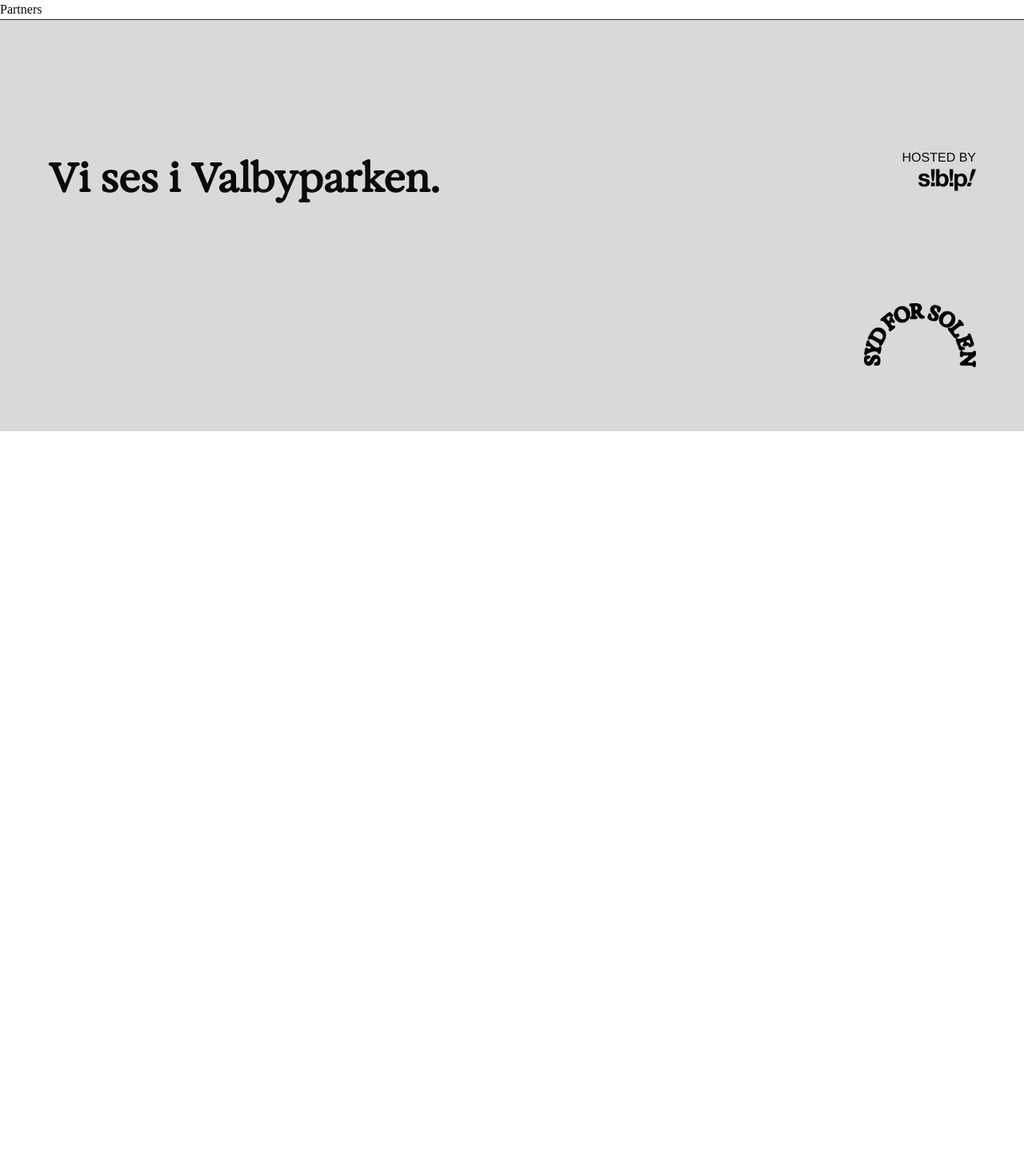
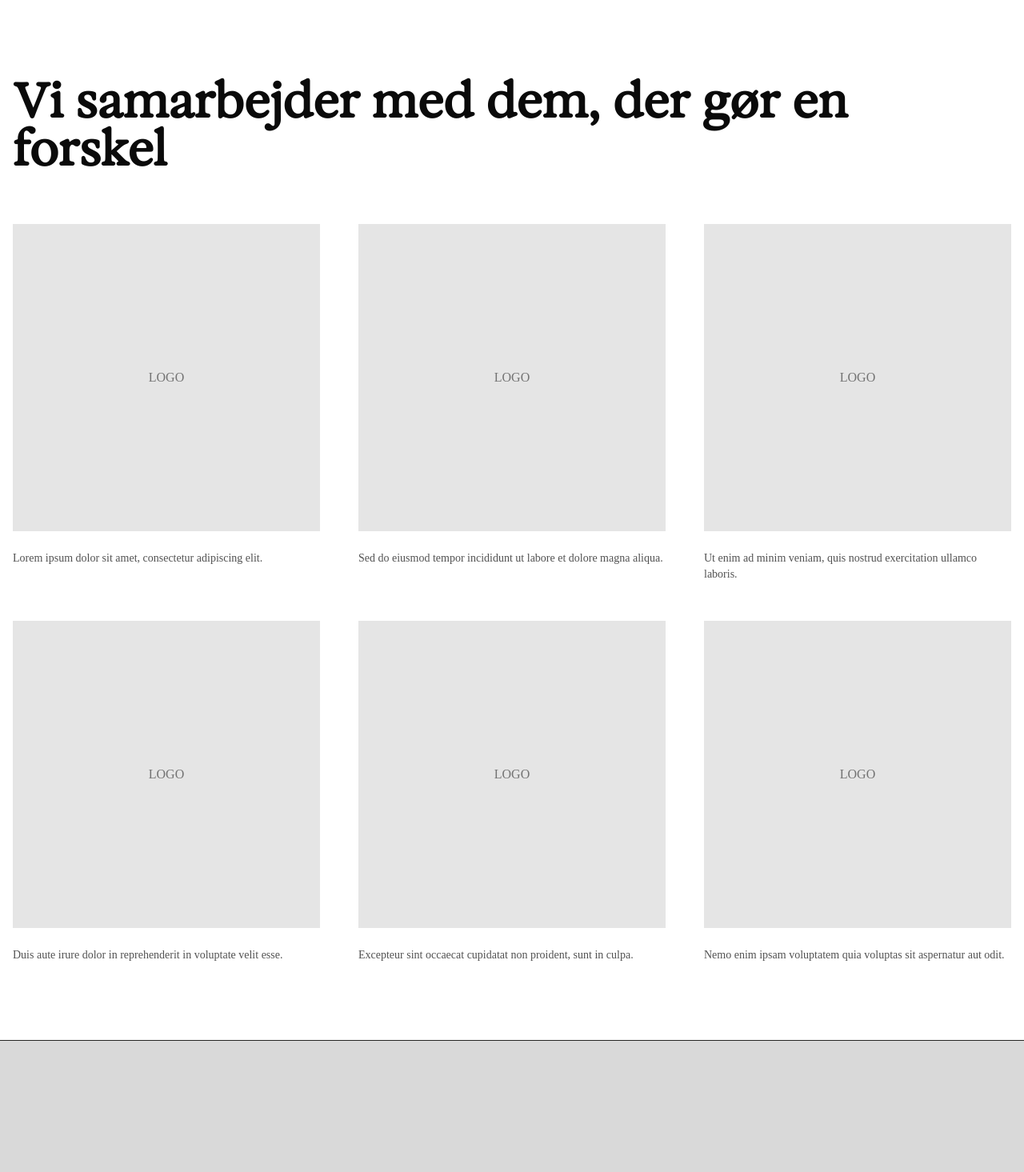
Before and after one commit to axwii/sydforsolenDemo, a Next.js app: page /partnere in a window 1280 px wide. Shown: the top 1465 px of the page at 80% size. Before the commit the page ends 800 px from the top, so only its background shows below. Built offline with nearby package versions, Linux system fonts and the light colour scheme.

Commit message:
Implement partners section with placeholder data and layout

```diff
--- a/src/app/partnere/page.tsx
+++ b/src/app/partnere/page.tsx
@@ -1,3 +1,42 @@
+import Image from "next/image";
+
+// Placeholder data for partners - replace with actual data later
+const partners = [
+  { id: 1, name: "Partner 1", logo: "/images/placeholder.webp", description: "Lorem ipsum dolor sit amet, consectetur adipiscing elit." },
+  { id: 2, name: "Partner 2", logo: "/images/placeholder.webp", description: "Sed do eiusmod tempor incididunt ut labore et dolore magna aliqua." },
+  { id: 3, name: "Partner 3", logo: "/images/placeholder.webp", description: "Ut enim ad minim veniam, quis nostrud exercitation ullamco laboris." },
+  { id: 4, name: "Partner 4", logo: "/images/placeholder.webp", description: "Duis aute irure dolor in reprehenderit in voluptate velit esse." },
+  { id: 5, name: "Partner 5", logo: "/images/placeholder.webp", description: "Excepteur sint occaecat cupidatat non proident, sunt in culpa." },
+  { id: 6, name: "Partner 6", logo: "/images/placeholder.webp", description: "Nemo enim ipsam voluptatem quia voluptas sit aspernatur aut odit." },
+];
+
 export default function Partners() {
-  return <div>Partners</div>;
+  return (
+    <div className="container mx-auto px-4 py-16 md:py-24">
+      <h1 className="text-4xl md:text-6xl font-bold mb-12 md:mb-16 font-exposure">
+        Vi samarbejder med dem, der gør en forskel
+      </h1>
+      <div className="grid grid-cols-1 md:grid-cols-3 gap-8 md:gap-12">
+        {partners.map((partner) => (
+          <div key={partner.id} className="flex flex-col items-center md:items-start ">
+            <div className="w-full aspect-square bg-neutral-200 mb-4 flex items-center justify-center">
+              {/* Placeholder for logo */}
+              <span className="text-neutral-500">LOGO</span>
+              {/*
+                // When actual logos are available, replace the span above with:
+                // <Image
+                //   src={partner.logo} // Make sure partner.logo points to the correct path
+                //   alt={`${partner.name} logo`}
+                //   width={200} // Adjust width as needed
+                //   height={200} // Adjust height as needed
+                //   className="object-contain w-3/4 h-3/4" // Adjust styling as needed
+                // />
+              */}
+            </div>
+            <p className="text-sm text-neutral-600 mt-2">{partner.description}</p>
+          </div>
+        ))}
+      </div>
+    </div>
+  );
 }
```
